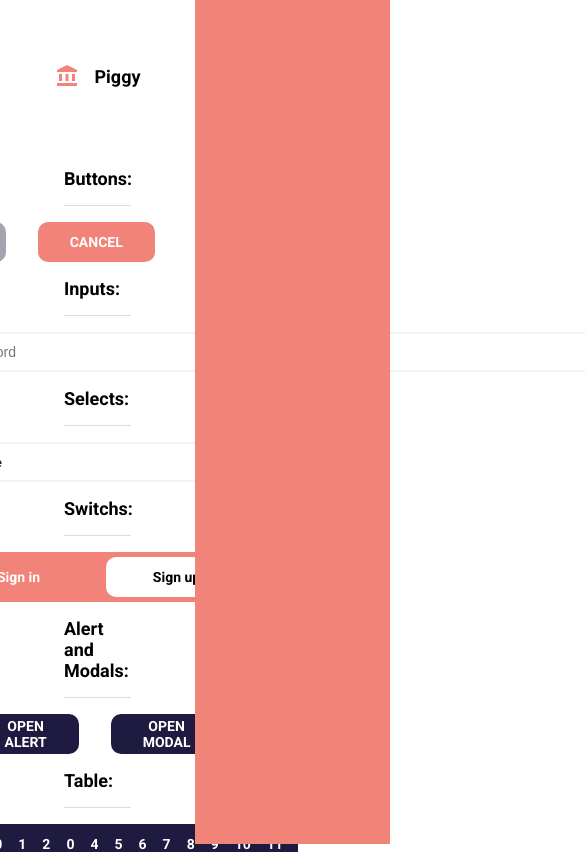
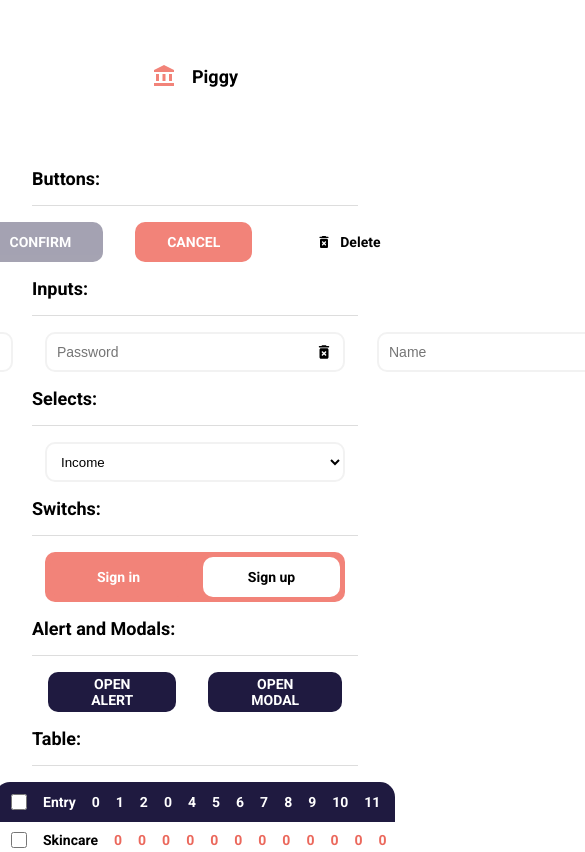
Before and after one commit to igorjung/piggy, a Next.js app: page / in a window 390 px wide. Shown: the top 852 px of the page, 585 px wide, since content can reach past the window. Built offline with nearby package versions, Linux system fonts and the light colour scheme.

Commit message:
[MOBILE-VIEW] Add mobile version to components and pages (except table)

```diff
--- a/src/components/Alert/styles.ts
+++ b/src/components/Alert/styles.ts
@@ -7,7 +7,7 @@ export const AlertWrapper = styled.div<{ isOpen: boolean }>`
   position: fixed;
   top: 0;
   left: 0;
-  z-index: 2;
+  z-index: 5;
 
   display: ${({ isOpen }) => isOpen ? 'flex' : 'none'};
   align-items: center;
@@ -28,6 +28,13 @@ export const AlertContainer = styled.div`
   padding: 32px 64px;
   background-color: ${({ theme }) => theme.lightGray};
   border-radius: 15px;
+
+  @media screen and (max-width: 760px) {
+    width: 100%;
+    min-height: 100vh;
+
+    border-radius: 0;
+  }
 `
 export const AlertBody = styled.section`
   width: 100%;
--- a/src/components/Form/Button/styles.ts
+++ b/src/components/Form/Button/styles.ts
@@ -38,4 +38,8 @@ export const FormButton = styled.button<{ iconColor?: string }>`
     opacity: 0.4;
     cursor: not-allowed;
   }
+
+  @media screen and (max-width: 350px) {
+    width: 100%;
+  }
 `
--- a/src/components/Form/Input/styles.ts
+++ b/src/components/Form/Input/styles.ts
@@ -2,7 +2,7 @@ import styled from 'styled-components'
 
 export const FormInputWrapper = styled.div`
   height: 40px;
-  width: 310px;
+  width: 300px;
 
   display: flex;
   align-items: center;
@@ -38,4 +38,8 @@ export const FormInputWrapper = styled.div`
     color: ${({ theme }) => theme.lightGray};
     cursor: not-allowed;
   }
+
+  @media screen and (max-width: 350px) {
+    width: 100%;
+  }
 `
--- a/src/components/Form/Select/styles.ts
+++ b/src/components/Form/Select/styles.ts
@@ -2,7 +2,7 @@ import styled from 'styled-components'
 
 export const FormSelect = styled.select`
   height: 40px;
-  width: 310px;
+  width: 300px;
 
   border-radius: 10px;
   border: 2px solid ${({ theme }) => theme.lightGray};
@@ -15,4 +15,8 @@ export const FormSelect = styled.select`
     color: ${({ theme }) => theme.lightGray};
     cursor: not-allowed;
   }
+
+  @media screen and (max-width: 350px) {
+    width: 100%;
+  }
 `
--- a/src/components/Form/Switch/styles.ts
+++ b/src/components/Form/Switch/styles.ts
@@ -2,7 +2,7 @@ import styled from 'styled-components'
 
 export const FormSwitchWrapper = styled.div`
   height: 50px;
-  width: 310px;
+  width: 300px;
 
   display: grid;
   grid-template-columns: 1fr 1fr;
@@ -11,6 +11,10 @@ export const FormSwitchWrapper = styled.div`
 
   background-color: ${({ theme }) => theme.pink};
   border-radius: 10px;
+
+  @media screen and (max-width: 350px) {
+    width: 100%;
+  }
 `
 
 export const FormSwitchButton = styled.button<{ isActivated: boolean }>`
--- a/src/components/Modal/styles.ts
+++ b/src/components/Modal/styles.ts
@@ -7,7 +7,7 @@ export const ModalWrapper = styled.div<{ isOpen: boolean }>`
   position: fixed;
   top: 0;
   left: 0;
-  z-index: 2;
+  z-index: 5;
 
   display: ${({ isOpen }) => isOpen ? 'flex' : 'none'};
   align-items: center;
@@ -28,6 +28,13 @@ export const ModalContainer = styled.div`
   padding: 32px;
   background-color: ${({ theme }) => theme.lightGray};
   border-radius: 15px;
+
+  @media screen and (max-width: 760px) {
+    width: 100%;
+    min-height: 100vh;
+
+    border-radius: 0;
+  }
 `
 export const ModalHeader = styled.header`
   width: 100%;
--- a/src/components/Sidebar/index.tsx
+++ b/src/components/Sidebar/index.tsx
@@ -1,4 +1,4 @@
-import { useState } from 'react'
+import { useEffect, useState } from 'react'
 import { useRouter } from 'next/router'
 import { SvgIcon } from '@material-ui/core'
 import {
@@ -6,7 +6,6 @@ import {
   ArrowBackIos,
   ArrowForwardIos,
   AttachMoney,
-  CreditCard,
   Dashboard,
   ExitToApp,
 } from '@material-ui/icons'
@@ -46,6 +45,13 @@ const Sidebar = () => {
     router.push('/');
   }
 
+  useEffect(() => {
+    if (
+      typeof window  !== undefined
+      && window.innerWidth < 765
+    ) setIsOpen(false)
+  }, [router])
+
   return <>
     <SidebarController
       type="button"
--- a/src/components/Sidebar/styles.ts
+++ b/src/components/Sidebar/styles.ts
@@ -6,8 +6,7 @@ export const SidebarController = styled.button<{ isOpen: boolean }>`
 
   position: fixed;
   top: 40px;
-  left: ${({ isOpen }) => isOpen ? '280px' : '0'};
-  z-index: 1;
+  z-index: 3;
 
   display: flex;
   align-items: center;
@@ -20,6 +19,18 @@ export const SidebarController = styled.button<{ isOpen: boolean }>`
   svg {
     font-size: 18px;
   }
+
+  @media screen and (min-width: 760px) {
+    left: ${({ isOpen }) => isOpen ? '280px' : '0'};
+  }
+
+  @media screen and (max-width: 760px) {
+    ${({ isOpen }) => isOpen ? 'right: 32px' : 'left: 0'};
+  }
+
+  @media screen and (max-width: 500px) {
+    ${({ isOpen }) => isOpen ? 'right: 0px' : 'left: 0'};
+  }
 `
 export const SidebarWrapper = styled.div<{ isOpen: boolean }>`
   height: 100vh;
@@ -28,6 +39,7 @@ export const SidebarWrapper = styled.div<{ isOpen: boolean }>`
   position: fixed;
   top: 0;
   left: 0;
+  z-index: 2;
 
   display: ${({  isOpen }) => isOpen ? 'flex' : 'none'};
   flex-direction: column;
@@ -36,6 +48,10 @@ export const SidebarWrapper = styled.div<{ isOpen: boolean }>`
 
   background-color: ${({ theme }) => theme.white};
   padding: 40px 32px 64px 64px;
+
+  @media screen and (max-width: 760px) {
+    width: 100%;
+  }
 `
 export const SidebarHeader = styled.header`
   width: 100%;
--- a/src/layouts/AuthLayout/styles.ts
+++ b/src/layouts/AuthLayout/styles.ts
@@ -3,22 +3,31 @@ import styled from 'styled-components'
 export const LayoutWrapper = styled.main`
   width: 100%;
   height: 100%;
+  min-height: 100vh;
 
   display: flex;
   align-items: flex-start;
   justify-content: flex-start;
+
+  @media screen and (max-width: 760px) {
+    align-items: center;
+    justify-content: center;
+  }
 `
 export const LayoutOutdoor = styled.div`
   width: 100%;
   max-width: 50vw;
   height: 100%;
-  min-height: 100vh;
 
   display: flex;
   align-items: center;
   justify-content: center;
 
   background-color: ${({ theme }) => theme.pink};
+
+  @media screen and (max-width: 760px) {
+    display: none;
+  }
 `
 export const LayoutContent = styled.div`
   width: 100%;
@@ -31,6 +40,14 @@ export const LayoutContent = styled.div`
   justify-content: flex-start;
 
   padding: 64px;
+
+  @media screen and (max-width: 760px) {
+    max-width: 100%;
+  }
+
+  @media screen and (max-width: 500px) {
+    padding: 64px 32px;
+  }
 `
 export const LayoutHeader = styled.header`
   width: 100%;
@@ -54,7 +71,6 @@ export const LayoutBody = styled.body`
   justify-content: flex-start;
 
   margin: 64px 0 120px 0;
-
 `
 export const LayoutFooter = styled.footer`
   width: 100%;
@@ -70,4 +86,10 @@ export const LayoutFooter = styled.footer`
     max-width: 300px;
     color: ${({ theme }) => theme.darkGray};
   }
+
+  @media screen and (max-width: 760px) {
+    small {
+      max-width: 100%;
+    }
+  }
 `
```
